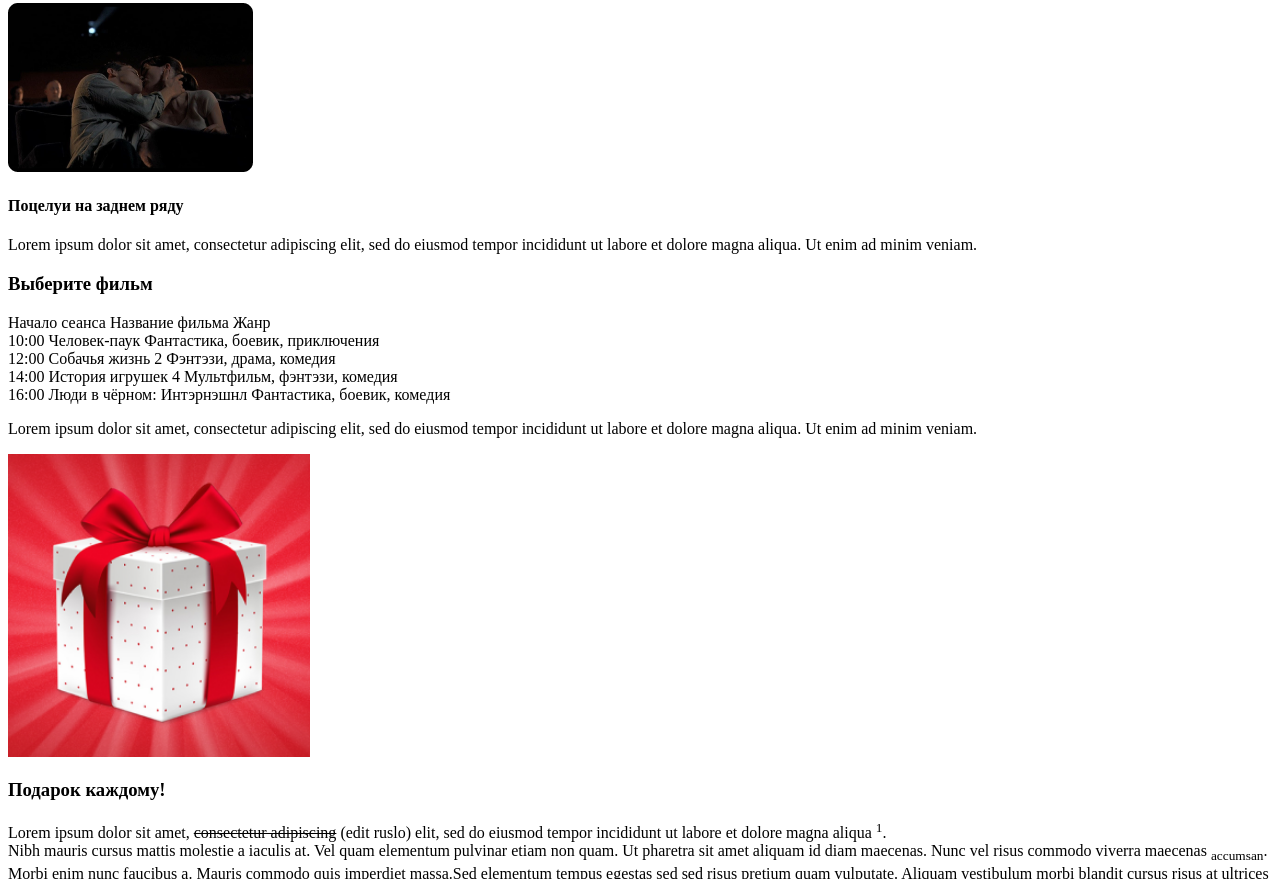
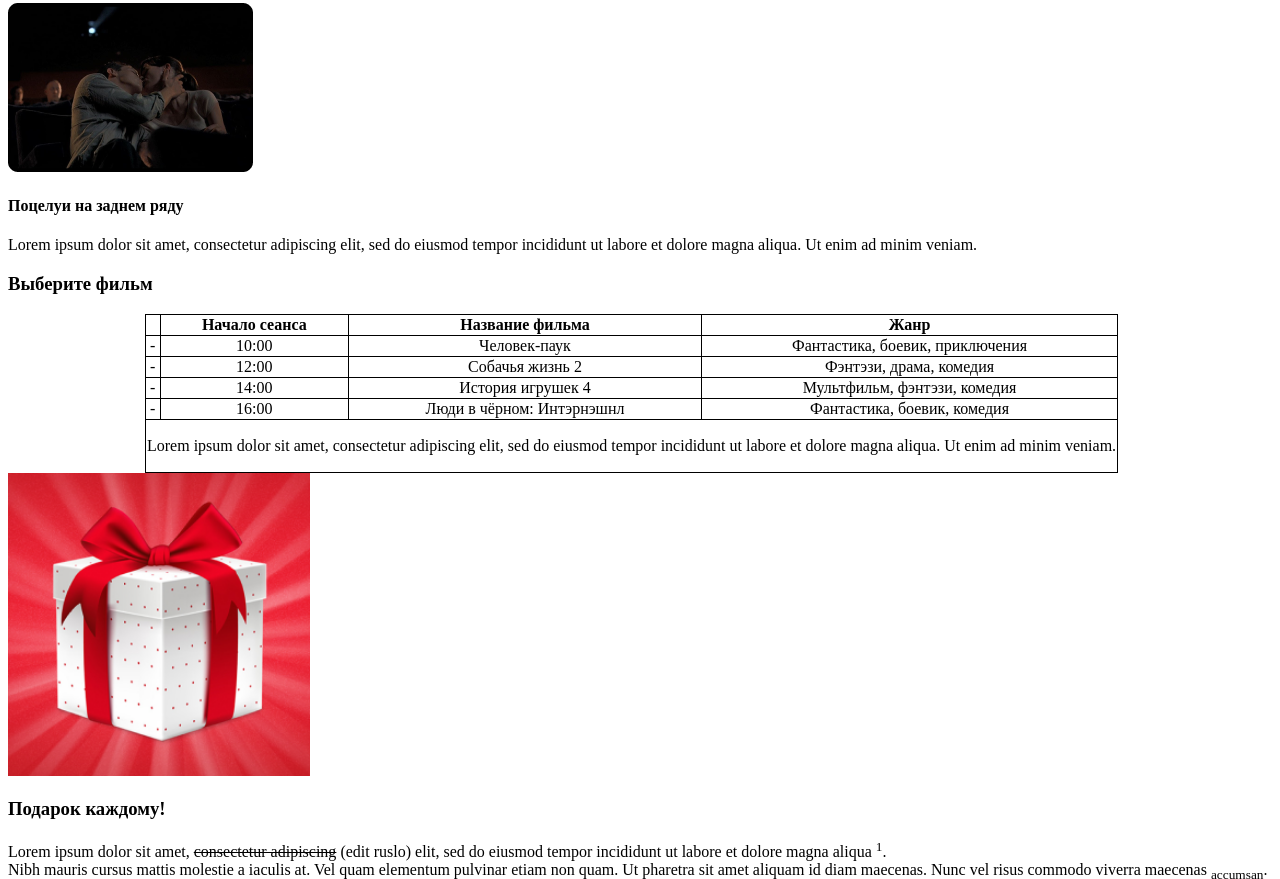
Before and after one commit to kial917/cinema, a plain HTML site: page index.html in a window 1280 px wide. Shown: the part 1921-2800 px from the top of the page. Drawn offline with Linux system fonts and the light colour scheme.

Commit message:
4.3 Выполнил шаги с таблицей

```diff
--- a/index.html
+++ b/index.html
@@ -123,9 +123,15 @@
                 <li>
                     <p>Третья строка</p>
                     <ol>
-                        <li><p>Я здесь</p></li>
-                        <li><p>Он там</p></li>
-                        <li><p>Никого не видел</p></li>
+                        <li>
+                            <p>Я здесь</p>
+                        </li>
+                        <li>
+                            <p>Он там</p>
+                        </li>
+                        <li>
+                            <p>Никого не видел</p>
+                        </li>
                     </ol>
                 <li>
                     <p>Четвертая строка</p>
@@ -200,19 +206,56 @@
         </section>
         <section id="choose-section">
             <h3>Выберите фильм</h3>
-            <p>Начало сеанса Название фильма Жанр <br>
-                10:00 <a href="https://www.kinopoisk.ru/film/838/" target="_blank">Человек-паук</a> Фантастика, боевик,
-                приключения<br>
-                12:00 <a href="https://www.kinopoisk.ru/film/1122114/" target="_blank">Собачья жизнь 2</a> Фэнтэзи,
-                драма, комедия<br>
-                14:00 <a href="https://www.kinopoisk.ru/film/846824/" target="_blank">История игрушек 4</a> Мультфильм,
-                фэнтэзи, комедия<br>
-                16:00 <a href="https://www.kinopoisk.ru/film/693730/" target="_blank">Люди в чёрном: Интэрнэшнл</a>
-                Фантастика, боевик,
-                комедия</p>
-            <p>Lorem ipsum dolor sit amet, consectetur adipiscing elit, sed do eiusmod tempor incididunt ut labore et
-                dolore magna aliqua. Ut enim ad minim veniam.
-            </p>
+
+            <table>
+                <thead>
+                    <tr>
+                        <th></th>
+                        <th>Начало сеанса</th>
+                        <th>Название фильма</th>
+                        <th>Жанр</th>
+                    </tr>
+                </thead>
+                <tbody>
+                    <tr>
+                        <td>-</td>
+                        <td>10:00</td>
+                        <td><a href="https://www.kinopoisk.ru/film/838/" target="_blank">Человек-паук</a> </td>
+                        <td>Фантастика, боевик,
+                            приключения</td>
+                    </tr>
+                    <tr>
+                        <td>-</td>
+                        <td>12:00</td>
+                        <td><a href="https://www.kinopoisk.ru/film/1122114/" target="_blank">Собачья жизнь 2</a></td>
+                        <td>Фэнтэзи, драма, комедия</td>
+                    </tr>
+                    <tr>
+                        <td>-</td>
+                        <td>14:00</td>
+                        <td><a href="https://www.kinopoisk.ru/film/846824/" target="_blank">История игрушек 4</a></td>
+                        <td>Мультфильм, фэнтэзи, комедия</td>
+                    </tr>
+                    <tr>
+                        <td>-</td>
+                        <td>16:00</td>
+                        <td><a href="https://www.kinopoisk.ru/film/693730/" target="_blank">Люди в чёрном:
+                                Интэрнэшнл</a>
+                        </td>
+                        <td>Фантастика, боевик, комедия</td>
+                    </tr>
+                </tbody>
+                <tfoot>
+                    <td colspan="4">
+                        <p>Lorem ipsum dolor sit amet, consectetur adipiscing elit, sed do eiusmod tempor incididunt ut
+                            labore et
+                            dolore magna aliqua. Ut enim ad minim veniam.
+                        </p>
+                    </td>
+                </tfoot>
+            </table>
+
+
         </section>
         <section id="present-section">
             <img id="imgPresent" src="./images/pic-present.png" alt="Изображение подарка" title="красивый подарок">
@@ -319,7 +362,7 @@
                 </li>
             </ul>
         </section>
-        <section  id="feedback-section">
+        <section id="feedback-section">
             <div class="blank" id="backPoster">
                 <h3>Обратная связь</h3>
                 <span>Полное имя</span>
@@ -346,11 +389,13 @@
         </div>
         <div>
             <h3>SITE</h3>
-            <span>EVENT DETAILS</span>
-            <span>SPEAKERS</span>
-            <span>SPONSORS</span>
-            <span>PAST EVENTS</span>
-            <span>CONTACT</span>
+            <ul class="row2">
+                <li style="display: inline;"><a href="#advant-section">ADVANTAGES</a></li>
+                <li style="display: inline;"><a href="#choose-section">CHOOSE A MOVIE</a></li>
+                <li style="display: inline;"><a href="#movie-section">RIGHT NOW IN CINEMA</a></li>
+                <li style="display: inline;"><a href="#feedback-section">FEEDBACK</a></li>
+                <li style="display: inline;"><a href="#contact-section">CONTACT</a></li>
+            </ul>
 
             <div>
                 <h3>CONTACT</h3>
--- a/style.css
+++ b/style.css
@@ -24,6 +24,16 @@ li p {
     margin: 0;
 }
 
+table {
+    border-collapse: collapse;
+    margin-left: 137px;
+    margin-right: 137px;
+    text-align: center;
+}
+
+td, th {
+    border: 1px solid black;
+}
 
 .cinemaImg {
     width: 245px;
```
